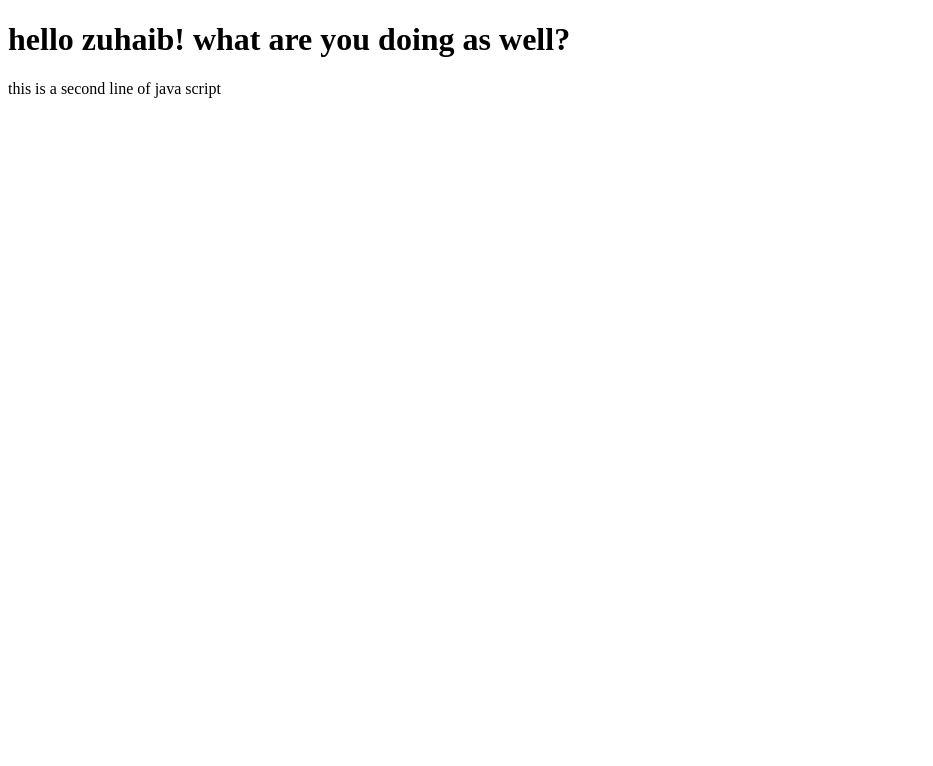
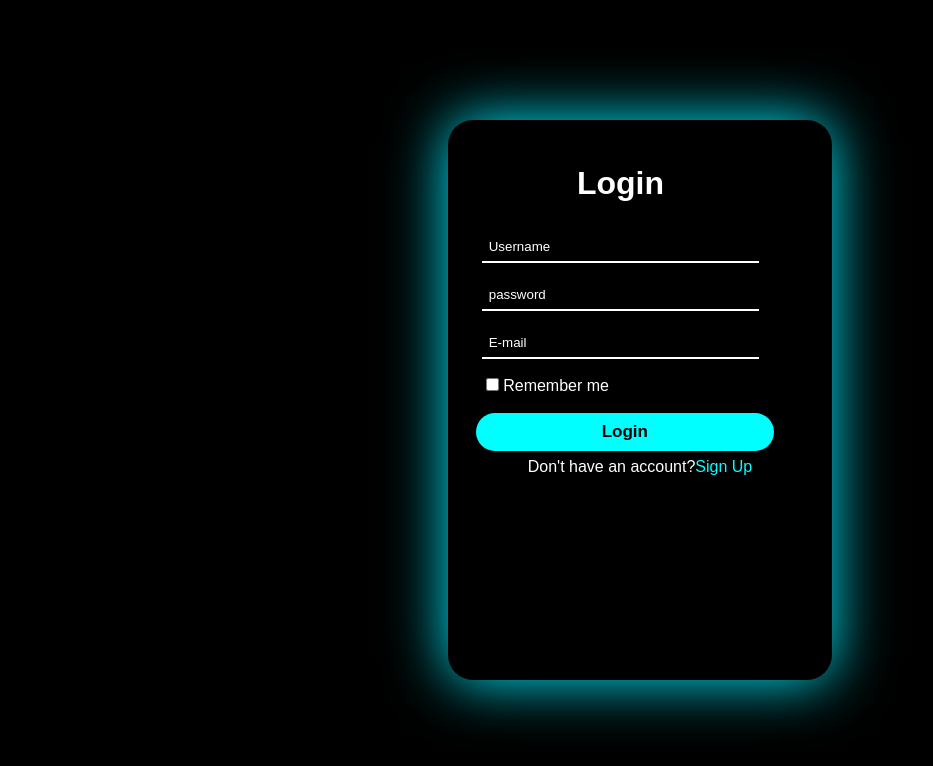
Before and after one commit to zuhaibmahfooz/login, a plain HTML site: page index.html in a window 1280 px wide. Shown: the whole page, without its empty margins (0-933 px from the left). Drawn offline with Linux system fonts and the light colour scheme.

Commit message:
added a new login index.html

```diff
--- a/index.html
+++ b/index.html
@@ -2,39 +2,186 @@
 <html lang="en">
 
 <head>
-  <meta charset="UTF-8">
-  <meta name="viewport" content="width=device-width, initial-scale=1.0">
-  <title>roughly work</title>
+    <meta charset="UTF-8">
+    <meta name="viewport" content="width=device-width, initial-scale=1.0">
+    <title>login/signup assignment</title>
+    <link rel="icon" href="fitness2.png">
+    <style>
+        * {
+            padding: 0;
+            margin: 0;
+            box-sizing: border-box;
+            font-family: sans-serif;
+            background: black;
+
+        }
+
+        body {
+            display: flex;
+            justify-content: center;
+            align-items: center;
+            min-height: 100vh;
+        }
+
+        .main {
+            position: relative;
+            background: black;
+            width: 30%;
+            height: 70vh;
+            border-radius: 25px;
+            box-shadow: 0px 0px 60px #0ef;
+            padding: 45px;
+        }
+
+        .main:hover {
+            animation: animate 5s linear infinite;
+        }
+
+        @keyframes animate {
+            100% {
+                filter: hue-rotate(360deg);
+            }
+        }
+
+        .sign-in {
+            display: flex;
+            width: 100%;
+            justify-content: center;
+            /* transition: 1s ease-in-out; */
+        }
+
+        /* .main.active .sign-in{
+            transform: translateY(-450px);
+        } */
+
+        h2 {
+            text-align: center;
+            font-size: xx-large;
+            padding-bottom: 13px;
+            justify-content: center;
+            align-items: center;
+            color: #fff;
+            margin-left: -39px;
+            font-weight: 700;
+        }
+
+        .input-group {
+            border-bottom: 2px solid #fff;
+            margin-left: -39px;
+            font-size: 15px;
+        }
+
+        .input-group label,
+        ::placeholder {
+            color: #fff;
+        }
+
+        .input-group input {
+            width: 110%;
+            padding: 7px;
+            border: none;
+            outline: none;
+            background: transparent;
+            color: #fff;
+        }
+
+        .remember {
+            padding: -20px;
+            margin-left: -35px;
+            color: #fff;
+        }
+
+        .remember label input {
+            accent-color: aqua;
+            margin: 7px;
+        }
+
+        button {
+            text-align: center;
+            justify-content: center;
+            padding: 7px;
+            border: 2px solid transparent;
+            width: 125%;
+            margin-left: -45px;
+            border-radius: 20px;
+            background-color: aqua;
+            color: black;
+            font-weight: 600;
+            font-size: 17px;
+        }
+
+        .signup {
+            padding: 7px;
+        }
+
+        .signup,
+        p {
+            color: #fff;
+        }
+
+        .signup p a:hover {
+            text-decoration: underline;
+        }
+
+        .signup-link {
+            text-decoration: none;
+            color: aqua;
+        }
+
+        /* .signup {
+            padding: 7px;
+        }
+
+        .signup,
+        p {
+            color: #fff;
+        }
+
+        .signup p a:hover {
+            text-decoration: underline;
+        }
+
+        .signIn-link {
+            text-decoration: none;
+            color: aqua;
+        } */
+    </style>
 </head>
 
 <body>
-  <div id="father">
-    <!-- <h1>hello buddy!</h1> -->
-  </div>
-  <div id="hardwork">
-
-  </div>
-  <div id="success">
-    <!-- this is not working .? -->
-  </div>
-  <script>
-    const father = document.getElementById("father");
-    const heading = document.createElement("h1");
-    heading.innerText = "hello zuhaib! what are you doing as well?";
-    father.appendChild(heading);
-
-    // this is a second method of js
-    const hardwork = document.getElementById("hardwork");
-    const paragraph = document.createElement("p");
-    paragraph.innerHTML = "this is a second line of java script";
-    hardwork.appendChild(paragraph);
-
-    // this is a third java script
-    // const success = document.getElementById("success");
-    // const heading = document.createElement("h2");
-    // heading.innerHTML = "I never dreamt of success.I worked for it";
-    // react.appendChild(success);
-    </script>
+    <div class="main">
+        <div class="sign-in">
+            <form action="">
+                <h2>Login</h2>
+                <div class="input-group">
+                    <label for="Username"></label>
+                    <br>
+                    <input type="text" id="Username" placeholder="Username" required>
+                </div>
+                <div class="input-group">
+                    <label for=""></label>
+                    <br>
+                    <input type="password" placeholder="password" required>
+                </div>
+                <div class="input-group">
+                    <label for=""></label>
+                    <br>
+                    <input type="email" placeholder="E-mail" required>
+                </div>
+                <br>
+                <div class="remember">
+                    <input id="remember" type="checkbox">
+                    <label for="remember">Remember me</label>
+                </div>
+                <br>
+                <button>Login</button>
+                <div class="signup">
+                    <p>Don't have an account?<a href="personal portfolio  HMTL,CSS/portfolio.html"
+                            class="signup-link">Sign Up</a></p>
+                </div>
+            </form>
+        </div>
+        <script src="script.js"></script>
 </body>
 
 </html>
```
